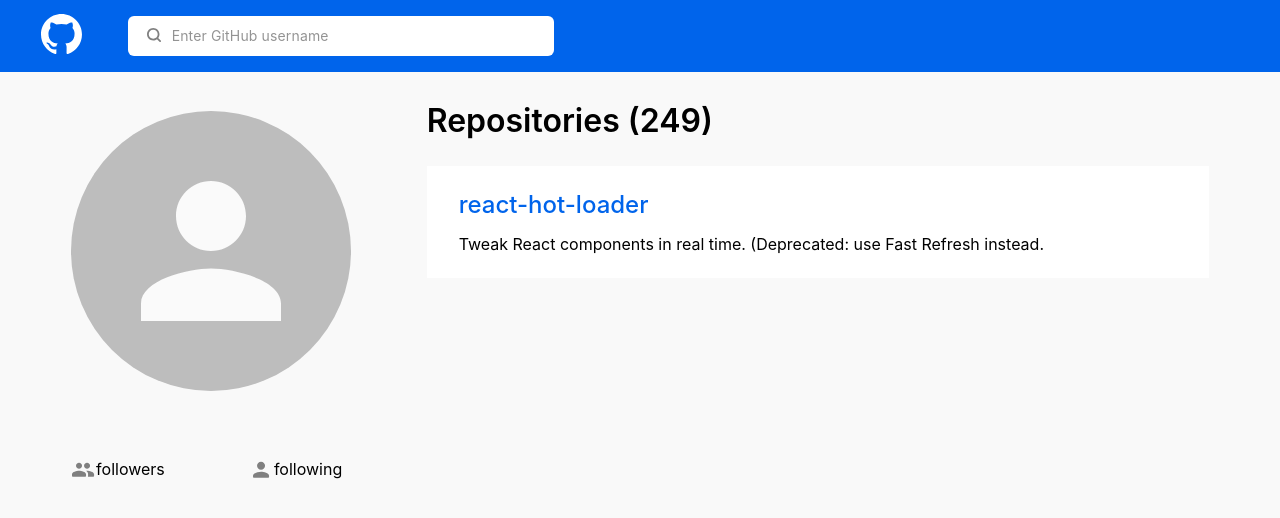
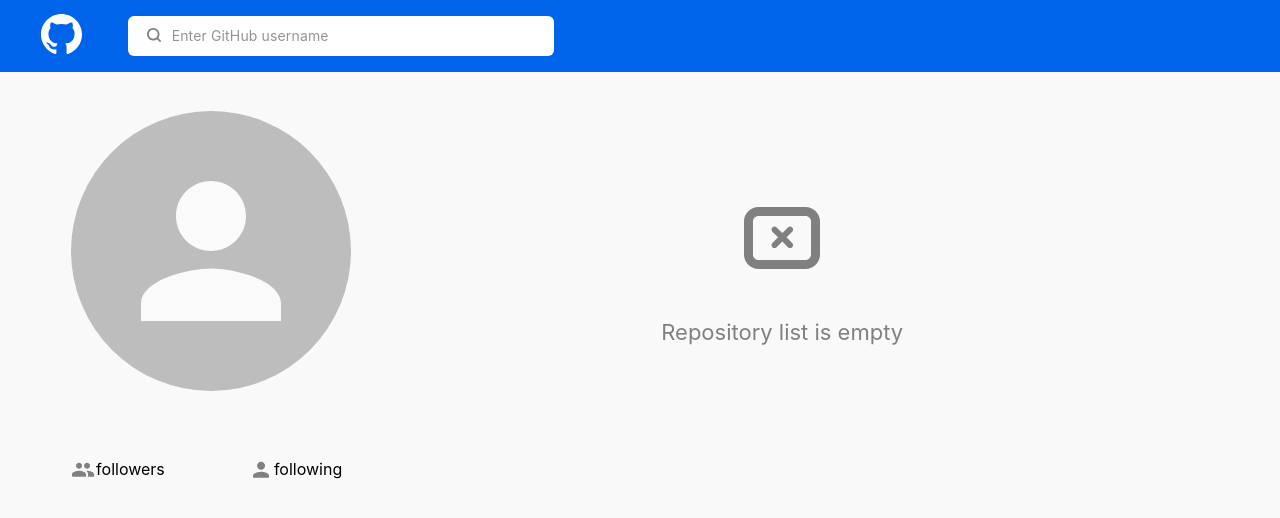
Before and after one commit to Siwire/siwire-app, a React (Create React App) app in the folder client/: page / in a window 1280 px wide. Shown: the top 518 px of the page. Built offline with nearby package versions, Linux system fonts and the light colour scheme.

Commit message:
redux repositories viewer

```diff
--- a/client/src/components/AccountWindow.js
+++ b/client/src/components/AccountWindow.js
@@ -4,12 +4,12 @@
 import RepositoriesInfo from './RepositoriesInfo'
 
 
-export default function AccountWindow({appStore}) {
+export default function AccountWindow({ appStore }) {
 
     const accountStyles = useStyles()
     return <Grid item xs={12} container direction="row">
-        <UserInfo user = {appStore.user}/>
-        <RepositoriesInfo/>
+        <UserInfo user={appStore.user} />
+        <RepositoriesInfo repositories={appStore.repositories}/>
     </Grid>
 }
 
--- a/client/src/components/Header.js
+++ b/client/src/components/Header.js
@@ -8,7 +8,6 @@
 
     const setFieldValue = (event) => {
         event.preventDefault();
-        console.log(event.target.value);
         setUsername(event.target.value)
     }
     const handleKeyPress = (event) => {
--- a/client/src/components/ItemRepositories.js
+++ b/client/src/components/ItemRepositories.js
@@ -1,19 +1,22 @@
-import { makeStyles, Typography } from '@material-ui/core';
+import { makeStyles, Typography, Link } from '@material-ui/core';
 import Grid from '@material-ui/core/Grid';
 
-export default function EmptyRepositories() {
-
+export default function EmptyRepositories({ repository }) {
     const itemRepositoriesInfo = useStyles()
     return <Grid className={itemRepositoriesInfo.root} item xs={12} container justify="flex-start" alignItems="center">
         <Grid item xs={12} container justify="flex-start" direction="column">
-            <Typography className={itemRepositoriesInfo.name_rep_text}>
-                react-hot-loader
-            </Typography>
+            <Link
+                className={itemRepositoriesInfo.name_rep_text}
+                component="button"
+                variant="body2"
+                onClick={() => {
+                    window.open(`${repository.html_url}`, '_blank').focus();
+                }}
+            >{repository.name}</Link>
             <Typography className={itemRepositoriesInfo.content_rep_text}>
-                Tweak React components in real time. (Deprecated: use Fast Refresh instead.
+                {repository.description}
             </Typography>
         </Grid>
-
     </Grid>
 }
 
@@ -22,7 +25,7 @@
         height: "100%",
         padding: "24px 0px 24px 32px",
         marginTop: "24px",
-        backgroundColor: "#FFFFFF"
+        backgroundColor: "#FFFFFF",
     },
     name_rep_text: {
         fontFamily: "Inter",
@@ -43,7 +46,6 @@
         lineHeight: "19px",
         letterSpacing: "0px",
         textAlign: "left",
-        color: "#000000"
-    }
-
+        color: "#000000",
+    },
 }))
--- a/client/src/components/ListRepositories.js
+++ b/client/src/components/ListRepositories.js
@@ -2,16 +2,18 @@
 import Grid from '@material-ui/core/Grid';
 import ItemRepositories from './ItemRepositories';
 
-export default function ListRepositories() {
+export default function ListRepositories({repositories}) {
 
     const listRepositoriesInfo = useStyles()
 
     return <Grid className={listRepositoriesInfo.root} item xs={12} container justify="flex-start" alignItems="flex-start">
         <Grid item xs={11} container justify="flex-start">
             <Typography className={listRepositoriesInfo.text}>
-                Repositories (249)
+                Repositories ({repositories.length})
             </Typography>
-            <ItemRepositories />
+            {repositories && repositories.map(repository => {
+                return <ItemRepositories repository={repository}/>
+            })}
         </Grid>
         <Grid item xs={1}>
         </Grid>
--- a/client/src/components/RepositoriesInfo.js
+++ b/client/src/components/RepositoriesInfo.js
@@ -3,11 +3,15 @@
 import EmptyRepositories from './EmptyRepositories'
 import ListRepositories from './ListRepositories'
 
-export default function RepositoriesInfo() {
+export default function RepositoriesInfo({ repositories }) {
 
     const ckeckRepositories = () => {
-        return <ListRepositories/>
-        // return <EmptyRepositories/>
+        if (repositories.length) {
+            return <ListRepositories repositories={repositories}/>
+        }
+        else {
+            return <EmptyRepositories />
+        }
     }
 
     const repositoriesInfo = useStyles()
--- a/client/src/redux/appActions.js
+++ b/client/src/redux/appActions.js
@@ -13,7 +13,6 @@
     return async dispatch => {
         const userInfo = await axios.get(`${url}${username}`);
         const repInfo = await axios.get(`${url}${username}/repos`);
-        console.log(repInfo.data);
         dispatch({type: USER_INFO, payload: userInfo.data})
         dispatch({type: REP_INFO, payload: repInfo.data})
     }
```
